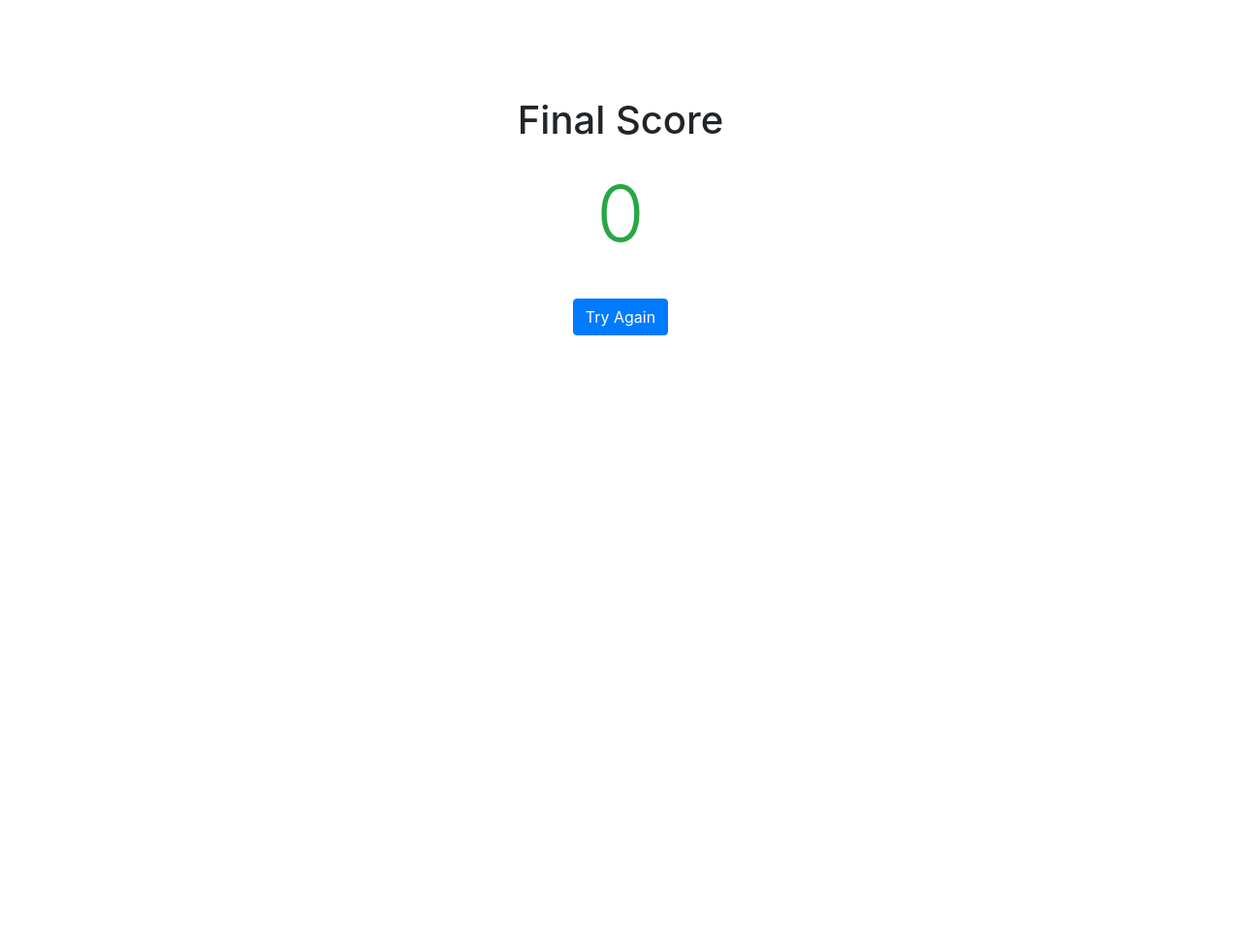
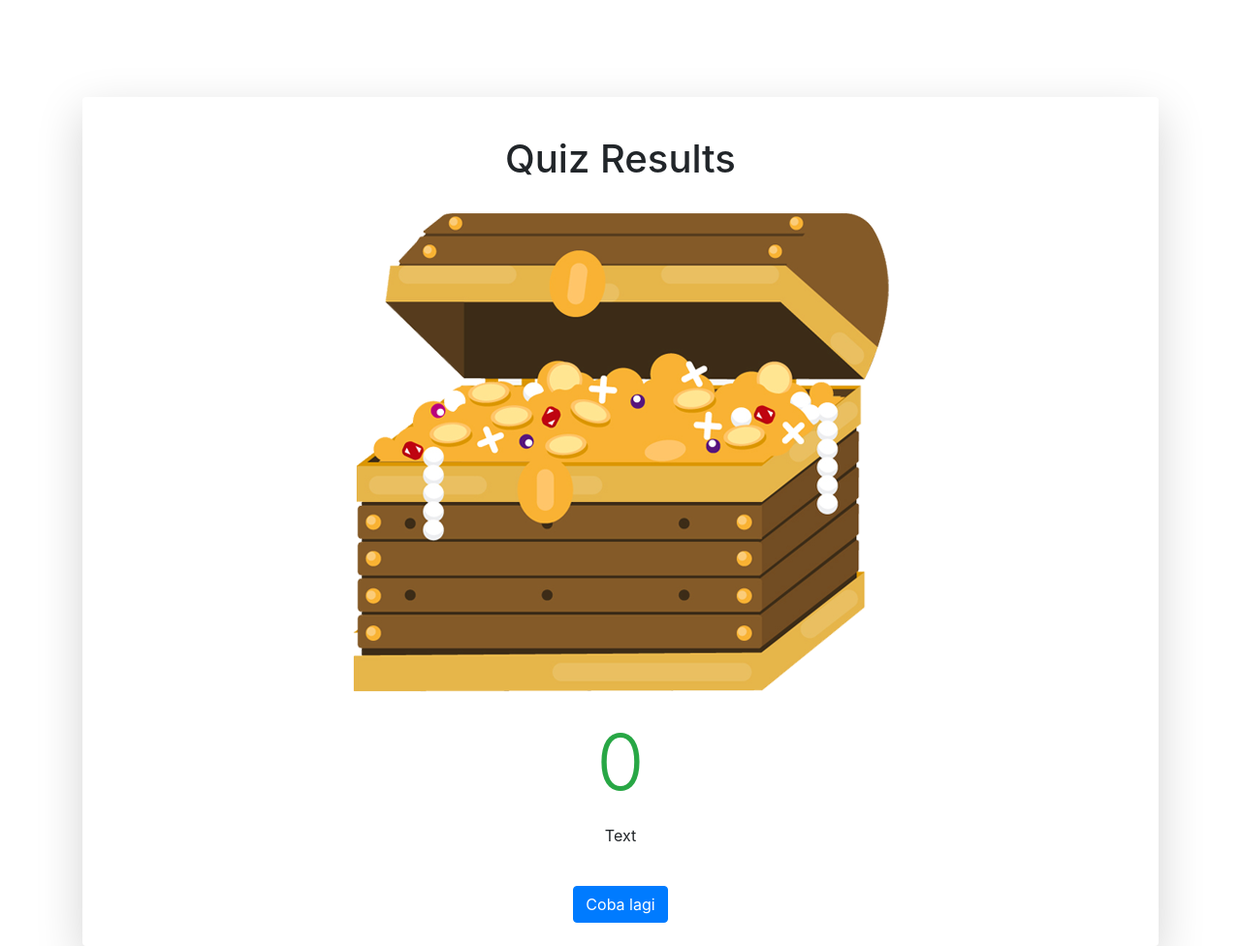
Before and after one commit to MuseumSongTerus/museumsongterus.github.io, a plain HTML site: page score/score.html in a window 1280 px wide. Shown: the whole page at 97% size. Before the commit the page ends 800 px from the top, so only its background shows below. Drawn offline with nearby package versions, Linux system fonts and the light colour scheme.

Commit message:
Update score.html
Major changes on html file

```diff
--- a/score/score.html
+++ b/score/score.html
@@ -10,9 +10,15 @@
 </head>
 <body>
     <div class="container final-score-container text-center">
-        <h1 class="mt-5">Final Score</h1>
-        <p id="final-score" class="display-4 mt-4">0</p>
-        <button class="btn btn-primary mt-4" onclick="window.location.href='../index.html'">Try Again</button>
+        <div class="score-card shadow-lg p-4 rounded">
+            <h1 id="score-title" class="mt-3 title">Quiz Results</h1>
+            <img src="images/berhasil.png" class="img-fluid result-image my-4" alt="Result">
+            <p id="final-score" class="display-4 score-text">0</p>
+            <p id="souvenir" class="souvenir-text">Text</p>
+            <button class="btn btn-primary mt-4 try-again-btn" onclick="window.location.href='../index.html'">
+                Coba lagi
+            </button>
+        </div>
     </div>
 
     <script src="https://code.jquery.com/jquery-3.5.1.min.js"></script>
```
